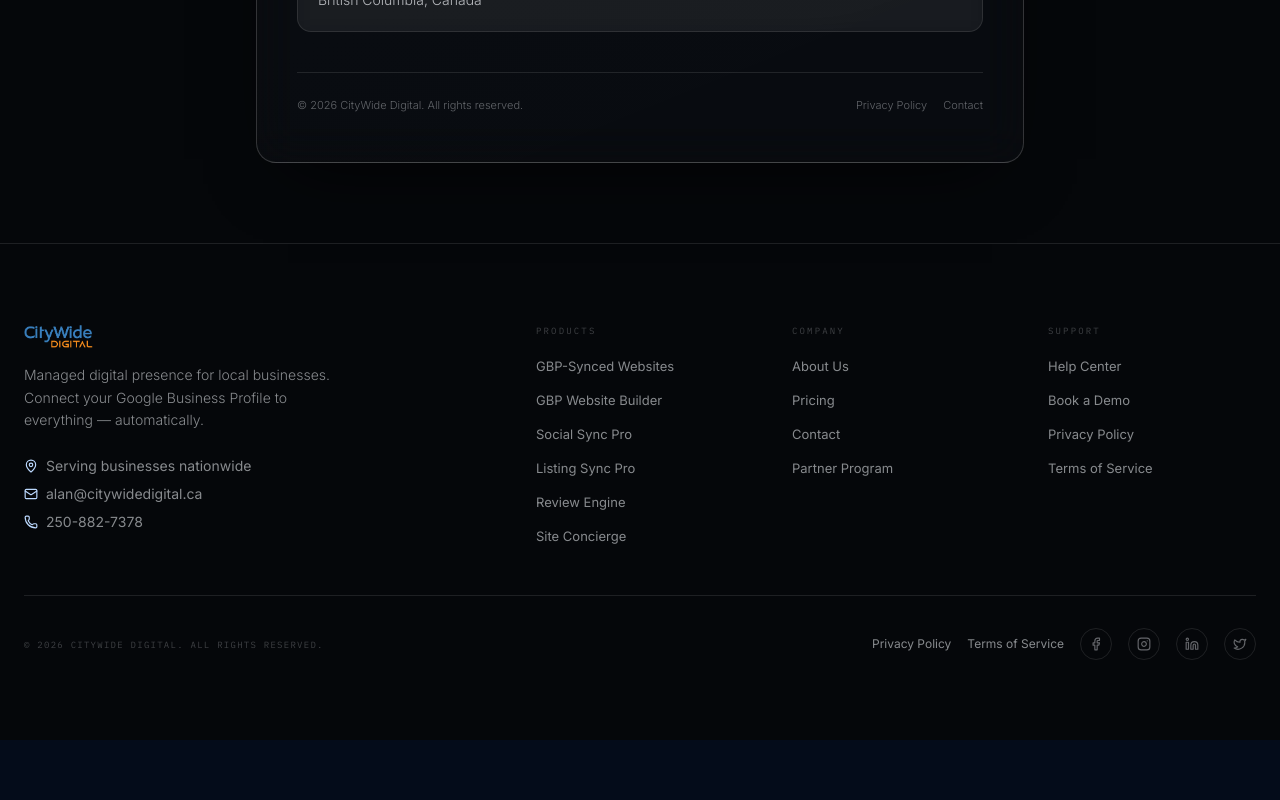
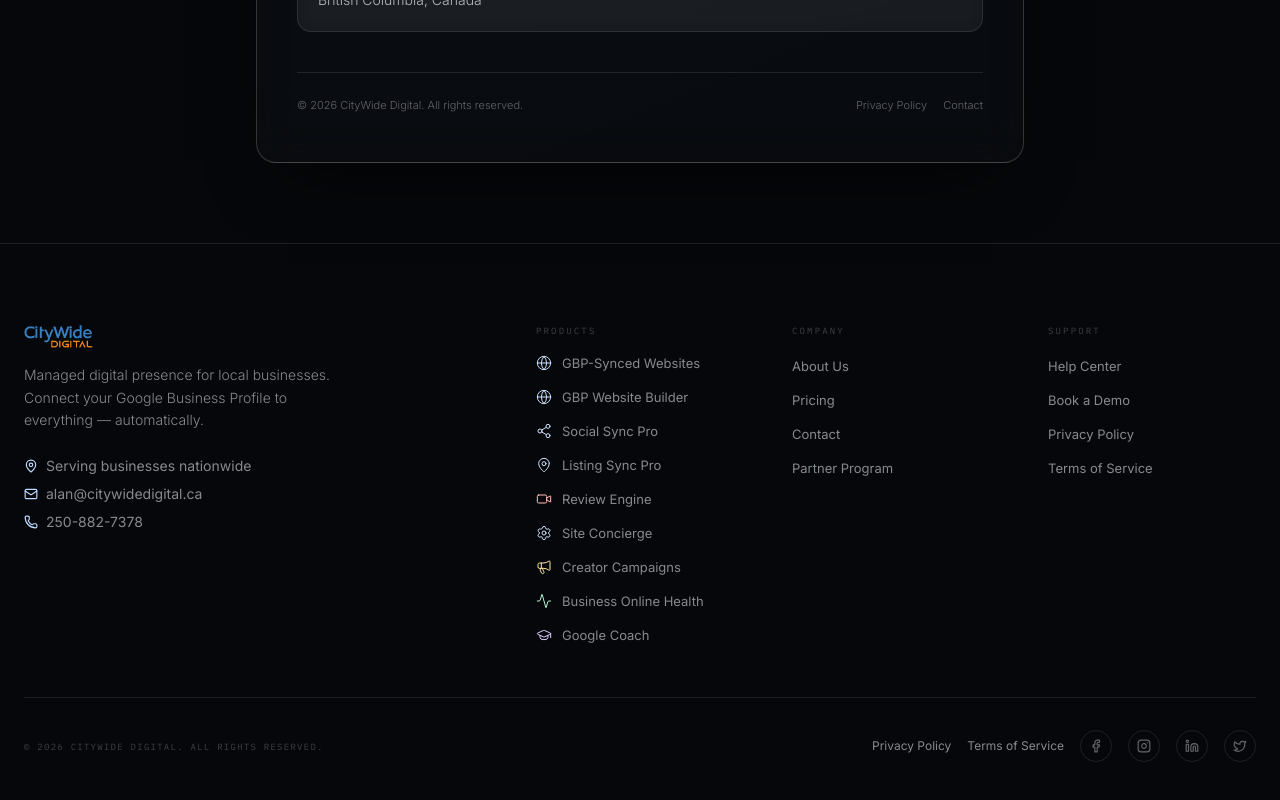
Before and after one commit to alanCWD/enter-CityWideDigitalPlatform, a React (Vite) app: page /terms in a window 1280 px wide. Shown: the part 4776-5576 px from the top of the page. Before the commit the page ends 5516 px from the top, so only its background shows below. Built offline with nearby package versions, Linux system fonts and the light colour scheme.

Commit message:
feat(footer): add icons and styling to footer links
Enter-Save-Attempt: 874c17fb-ebe6-4322-b8c9-eda1d6109eab

```diff
--- a/src/components/layout/Footer.tsx
+++ b/src/components/layout/Footer.tsx
@@ -1,16 +1,28 @@
 import { Link } from "react-router-dom";
-import { MapPin, Mail, Phone, Facebook, Instagram, Linkedin, Twitter } from "lucide-react";
+import { MapPin, Mail, Phone, Facebook, Instagram, Linkedin, Twitter, Globe, Share2, Video, Settings, Megaphone, Activity, GraduationCap, type LucideIcon } from "lucide-react";
 import { LogoOnDark } from "@/components/branding/Logo";
 import { cn } from "@/lib/utils";
 
-const footerLinks = {
+type FooterLink = {
+  label: string;
+  href: string;
+  plain?: boolean;
+  external?: boolean;
+  icon?: LucideIcon;
+  iconClass?: string;
+};
+
+const footerLinks: Record<string, FooterLink[]> = {
   Products: [
-    { label: "GBP-Synced Websites", href: "/google-business-profile-website-sync.html", plain: true },
-    { label: "GBP Website Builder", href: "/services#website-builder" },
-    { label: "Social Sync Pro", href: "/services#social-sync" },
-    { label: "Listing Sync Pro", href: "/services#listing-manager" },
-    { label: "Review Engine", href: "/services#video-reviews" },
-    { label: "Site Concierge", href: "/services#site-concierge" },
+    { label: "GBP-Synced Websites", href: "/google-business-profile-website-sync.html", plain: true, icon: Globe },
+    { label: "GBP Website Builder", href: "/services#website-builder", icon: Globe },
+    { label: "Social Sync Pro", href: "/services#social-sync", icon: Share2 },
+    { label: "Listing Sync Pro", href: "/services#listing-manager", icon: MapPin },
+    { label: "Review Engine", href: "/services#video-reviews", icon: Video, iconClass: "text-[var(--footer-product-review)]" },
+    { label: "Site Concierge", href: "/services#site-concierge", icon: Settings },
+    { label: "Creator Campaigns", href: "/services#creator-campaigns", icon: Megaphone, iconClass: "text-[var(--footer-product-creator)]" },
+    { label: "Business Online Health", href: "/services#online-health", icon: Activity, iconClass: "text-[var(--footer-product-health)]" },
+    { label: "Google Coach", href: "/services#google-coach", icon: GraduationCap, iconClass: "text-[var(--footer-product-coach)]" },
   ],
   Company: [
     { label: "About Us", href: "/about" },
@@ -86,28 +98,35 @@ export default function Footer({ variant = "default" }: FooterProps) {
             <div key={group}>
               <h4 className={headingClass}>{group}</h4>
               <ul className="flex flex-col gap-2.5">
-                {links.map((link) => (
-                  <li key={link.label}>
-                    {"plain" in link && link.plain ? (
-                      <a href={link.href} className={linkClass}>
-                        {link.label}
-                      </a>
-                    ) : "external" in link && link.external ? (
-                      <a
-                        href={link.href}
-                        target="_blank"
-                        rel="noopener noreferrer"
-                        className={linkClass}
-                      >
-                        {link.label}
-                      </a>
-                    ) : (
-                      <Link to={link.href} className={linkClass}>
-                        {link.label}
-                      </Link>
-                    )}
-                  </li>
-                ))}
+                {links.map((link) => {
+                  const Icon = link.icon;
+                  const content = (
+                    <>
+                      {Icon && (
+                        <Icon
+                          aria-hidden="true"
+                          strokeWidth={1.5}
+                          className={cn("h-4 w-4 shrink-0", link.iconClass ?? "text-[var(--footer-product-icon)]")}
+                        />
+                      )}
+                      <span>{link.label}</span>
+                    </>
+                  );
+                  const classes = cn(linkClass, Icon && "inline-flex items-center gap-2.5");
+                  return (
+                    <li key={link.label}>
+                      {link.plain ? (
+                        <a href={link.href} className={classes}>{content}</a>
+                      ) : link.external ? (
+                        <a href={link.href} target="_blank" rel="noopener noreferrer" className={classes}>
+                          {content}
+                        </a>
+                      ) : (
+                        <Link to={link.href} className={classes}>{content}</Link>
+                      )}
+                    </li>
+                  );
+                })}
               </ul>
             </div>
           ))}
--- a/src/index.css
+++ b/src/index.css
@@ -53,6 +53,13 @@
     --success-foreground: 0 0% 100%;
     --warning: 38 92% 45%;
     --warning-foreground: 0 0% 100%;
+
+    /* Product icons on dark footer surfaces, matching their Services panels. */
+    --footer-product-icon: #cfe2ff;
+    --footer-product-review: #ffc4bc;
+    --footer-product-creator: #ffe6a2;
+    --footer-product-health: #b5f3cf;
+    --footer-product-coach: #e1cbff;
 
     /* ── Sidebar (light mode) ── */
     --sidebar-background: 0 0% 100%;
```
